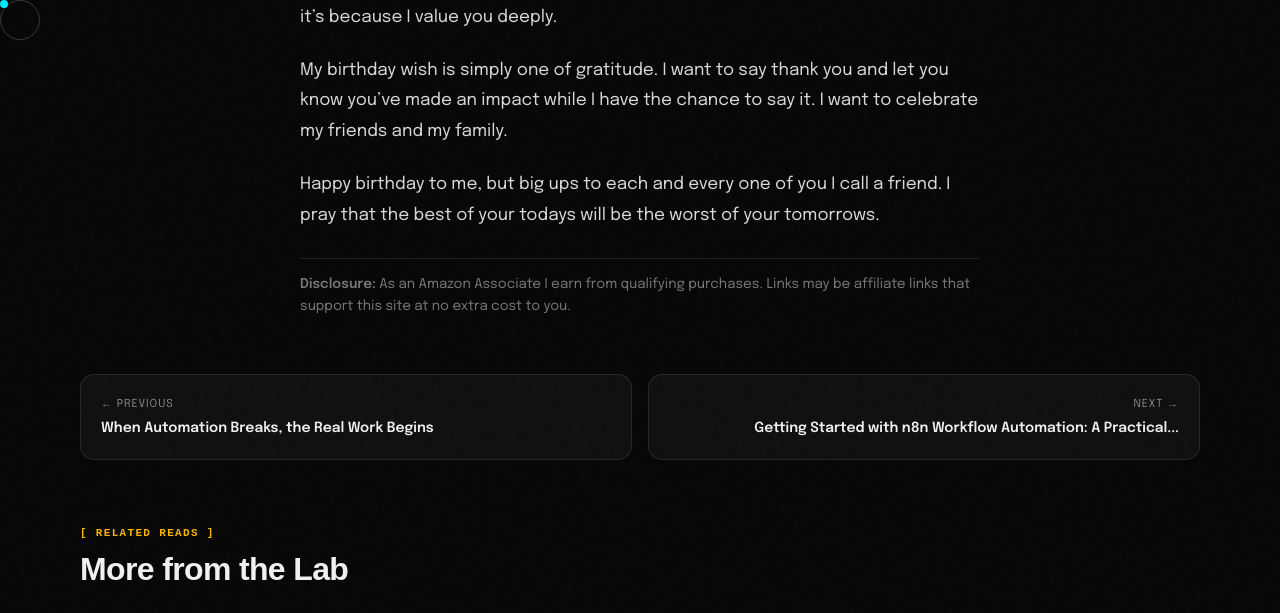
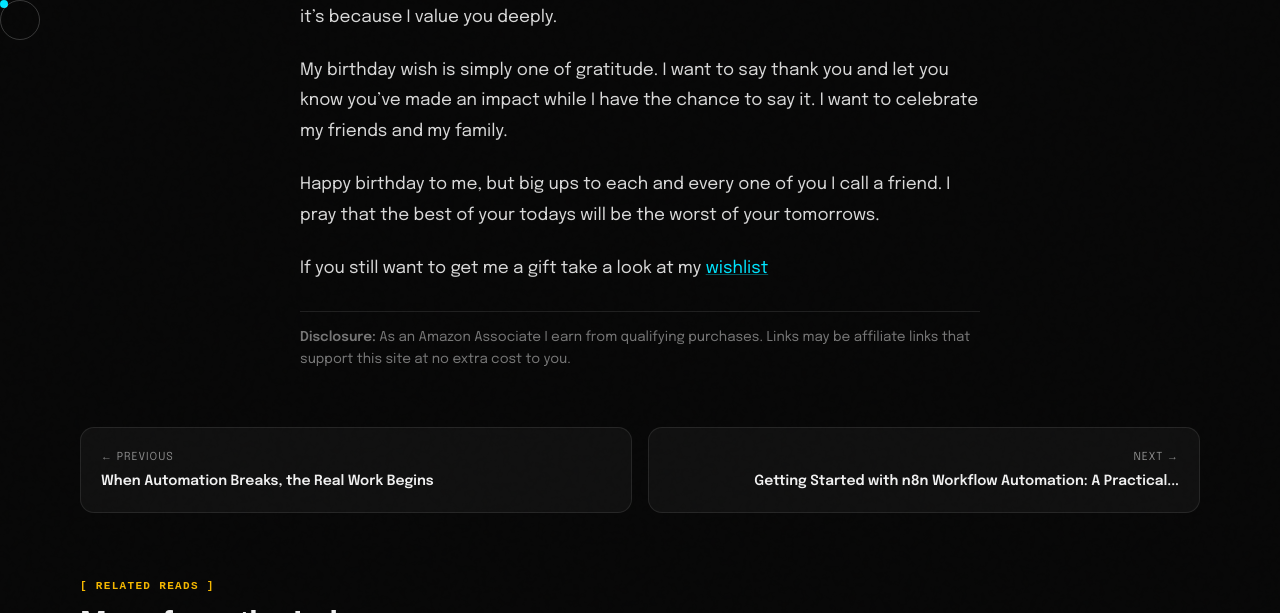
Before and after one commit to willylondon/creative-technician, a Jekyll site: the page built from _posts/2026-04-28-today-a-star-was-born-and-that-star-is-me.md, in a window 1280 px wide and 900 px high, scrolled down 1764 px, cut to the strip 0-613 px from the top of the window. Built offline with Jekyll 4.4.1, drawn with Linux system fonts in a browser that asks for light colours; some web fonts are replaced.

Commit message:
Update Blog “2026-04-28-today-a-star-was-born-and-that-star-is-me”

```diff
--- a/_posts/2026-04-28-today-a-star-was-born-and-that-star-is-me.md
+++ b/_posts/2026-04-28-today-a-star-was-born-and-that-star-is-me.md
@@ -27,3 +27,5 @@
 My birthday wish is simply one of gratitude. I want to say thank you and let you know you've made an impact while I have the chance to say it. I want to celebrate my friends and my family.
 
 Happy birthday to me, but big ups to each and every one of you I call a friend. I pray that the best of your todays will be the worst of your tomorrows.
+
+If you still want to get me a gift take a look at my [wishlist ](https://www.amazon.com/registries/gl/guest-view/16D1YQ8HJXTI6?ref_=cm_sw_r_cp_ud_ggr-subnav-share_7S6Q78NX5CZFJGV1N3KG)
```
